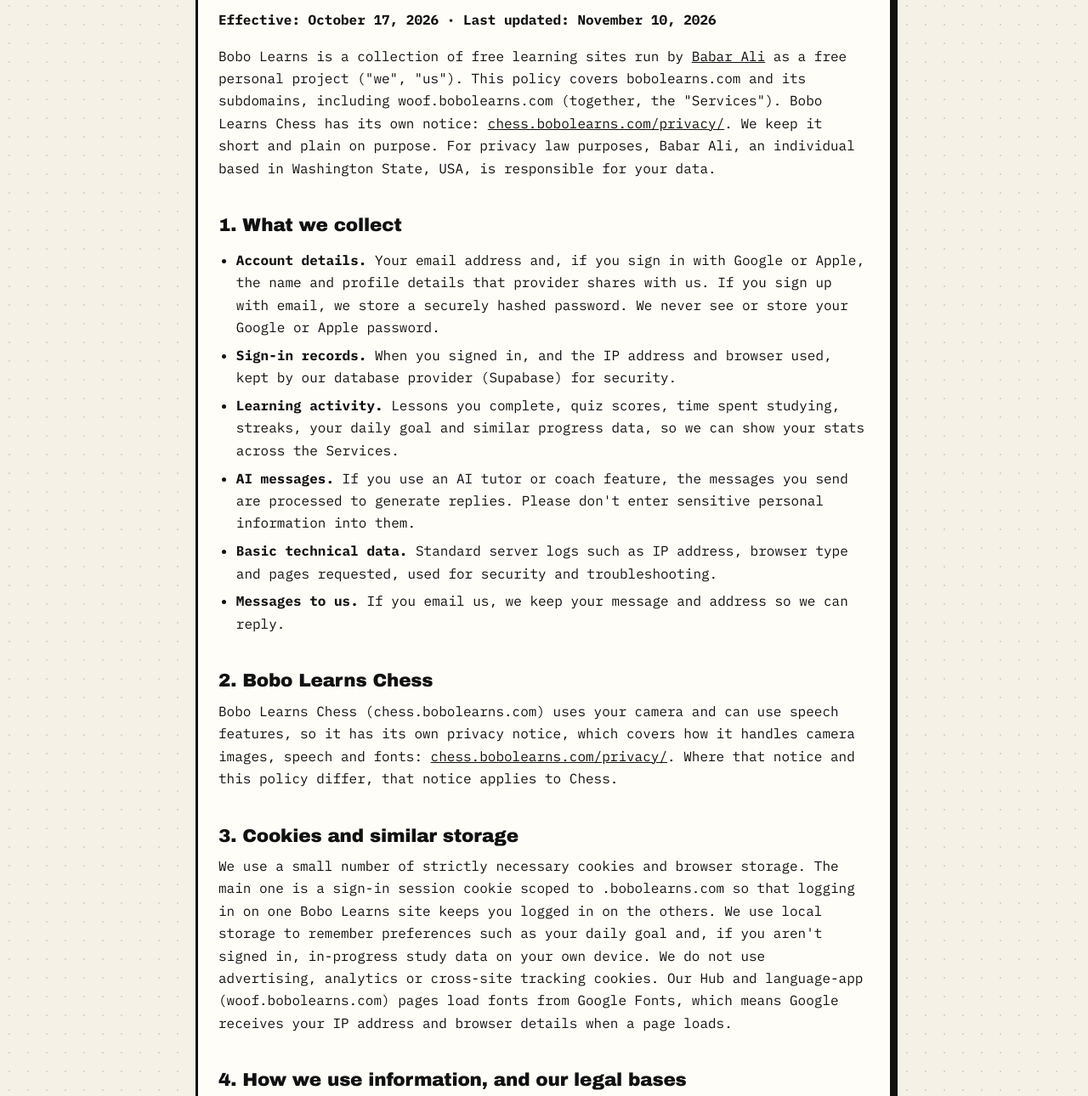
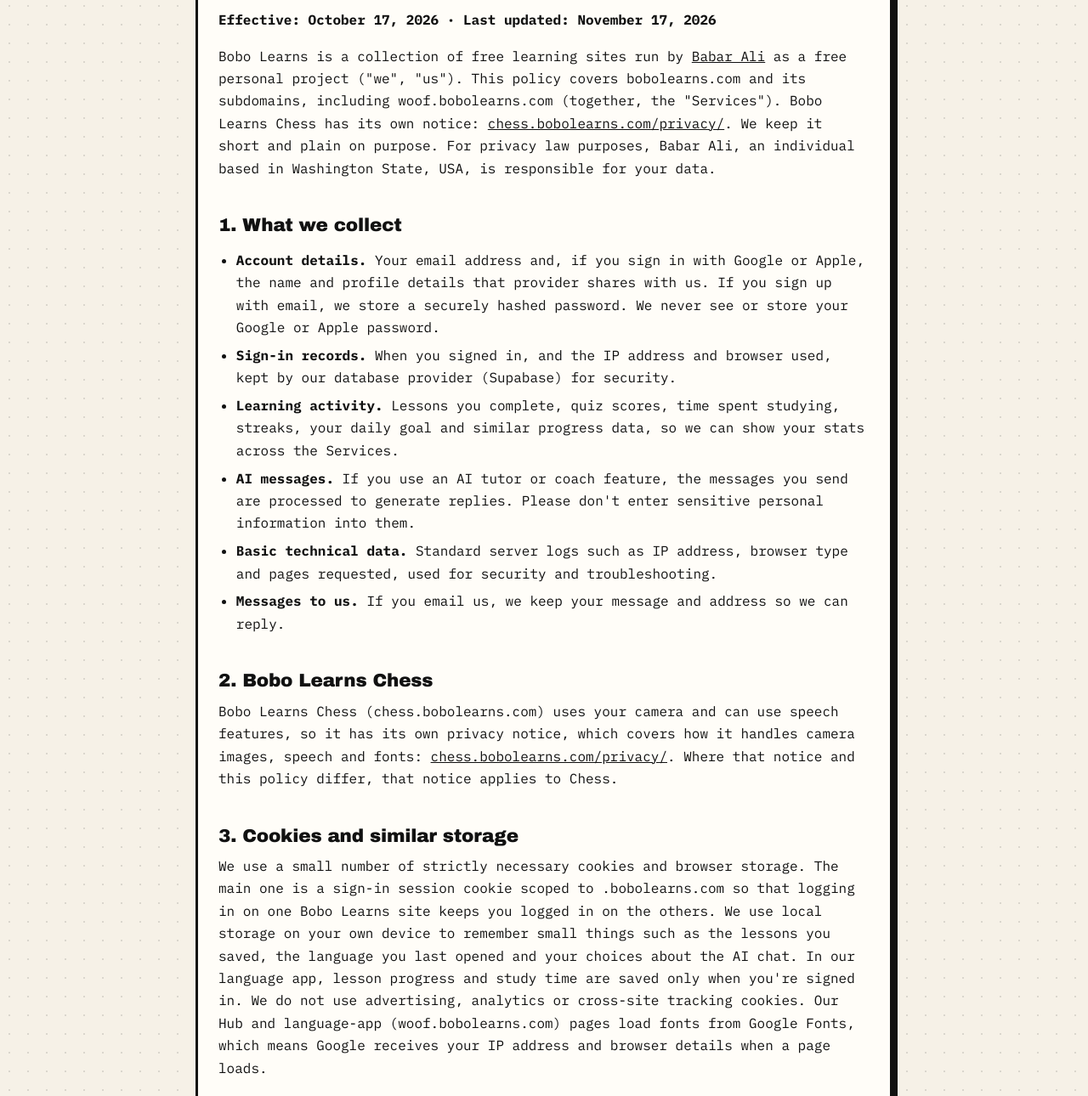
Before and after one commit to mishamachine/bobolearns-hub, a plain HTML site: page privacy/index.html in a window 1280 px wide. Shown: the part 224-1514 px from the top of the page at 85% size. Drawn offline with Linux system fonts and the light colour scheme.

Commit message:
Privacy and terms: name jsDelivr, describe device storage as the code does, woof host in terms
- Privacy s5: adds jsDelivr, which serves supabase-js on /, /login/ and /dashboard/ (index.html:122, login/index.html:92, dashboard/index.html:96) and was not named.
- Privacy s3: the language app keeps guest lesson progress in memory only (woofabulary src/lib/progress.tsx), so 'in-progress study data on your own device' was untrue; now lists what local storage really holds.
- Terms s1: lingo.bobolearns.com (now a 301) becomes woof.bobolearns.com, matching the privacy page.
- Last updated: November 17, 2026 on both pages.

Data truth audit, 17 Nov 2026 (Babar's fix authority for tag and wording fixes).

Co-Authored-By: Claude Fable 5.2 <noreply@anthropic.com>

```diff
--- a/privacy/index.html
+++ b/privacy/index.html
@@ -30,7 +30,7 @@
     <div class="wrap">
       <article class="card">
         <h1>Privacy Policy</h1>
-        <p class="updated">Effective: October 17, 2026 · Last updated: November 10, 2026</p>
+        <p class="updated">Effective: October 17, 2026 · Last updated: November 17, 2026</p>
 
         <p>Bobo Learns is a collection of free learning sites run by <a href="https://babarali.com" rel="noopener">Babar Ali</a> as a free personal project ("we", "us"). This policy covers bobolearns.com and its subdomains, including woof.bobolearns.com (together, the "Services"). Bobo Learns Chess has its own notice: <a href="https://chess.bobolearns.com/privacy/">chess.bobolearns.com/privacy/</a>. We keep it short and plain on purpose. For privacy law purposes, Babar Ali, an individual based in Washington State, USA, is responsible for your data.</p>
 
@@ -48,7 +48,7 @@
         <p>Bobo Learns Chess (chess.bobolearns.com) uses your camera and can use speech features, so it has its own privacy notice, which covers how it handles camera images, speech and fonts: <a href="https://chess.bobolearns.com/privacy/">chess.bobolearns.com/privacy/</a>. Where that notice and this policy differ, that notice applies to Chess.</p>
 
         <h2>3. Cookies and similar storage</h2>
-        <p>We use a small number of strictly necessary cookies and browser storage. The main one is a sign-in session cookie scoped to .bobolearns.com so that logging in on one Bobo Learns site keeps you logged in on the others. We use local storage to remember preferences such as your daily goal and, if you aren't signed in, in-progress study data on your own device. We do not use advertising, analytics or cross-site tracking cookies. Our Hub and language-app (woof.bobolearns.com) pages load fonts from Google Fonts, which means Google receives your IP address and browser details when a page loads.</p>
+        <p>We use a small number of strictly necessary cookies and browser storage. The main one is a sign-in session cookie scoped to .bobolearns.com so that logging in on one Bobo Learns site keeps you logged in on the others. We use local storage on your own device to remember small things such as the lessons you saved, the language you last opened and your choices about the AI chat. In our language app, lesson progress and study time are saved only when you're signed in. We do not use advertising, analytics or cross-site tracking cookies. Our Hub and language-app (woof.bobolearns.com) pages load fonts from Google Fonts, which means Google receives your IP address and browser details when a page loads.</p>
 
         <h2>4. How we use information, and our legal bases</h2>
         <ul>
@@ -65,6 +65,7 @@
         <ul>
           <li><strong>Supabase</strong> for authentication and database storage.</li>
           <li><strong>Hostinger</strong> for website hosting.</li>
+          <li><strong>jsDelivr</strong>, a content delivery network that serves part of our sign-in code (the Supabase library) on bobolearns.com. It receives your IP address and browser details when a page loads.</li>
           <li><strong>Google</strong> for Google Fonts and, if you choose, Google sign-in, and <strong>Apple</strong> if you choose Sign in with Apple.</li>
           <li><strong>AI providers</strong> that process the messages you send to AI features so they can generate responses. These currently include Google and DeepSeek, and may change over time or include others such as Anthropic. DeepSeek processes messages on servers in China. Those providers handle your messages under their own terms and privacy policies, and may keep them for a period. They are not sent to us for any other purpose, so please avoid putting personal details in them.</li>
           <li><strong>Browser speech services</strong>: if you use speaking practice in our language app (woof.bobolearns.com), your browser&rsquo;s built-in speech recognition and voices are used, so your browser maker (for example Google or Apple) processes that audio under its own terms. We do not record or store your audio.</li>
```
Also changed, not shown: terms/index.html (+2 -2 lines).
